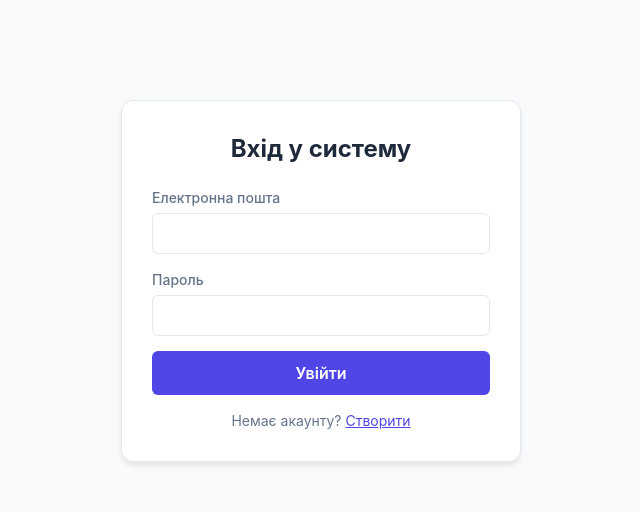
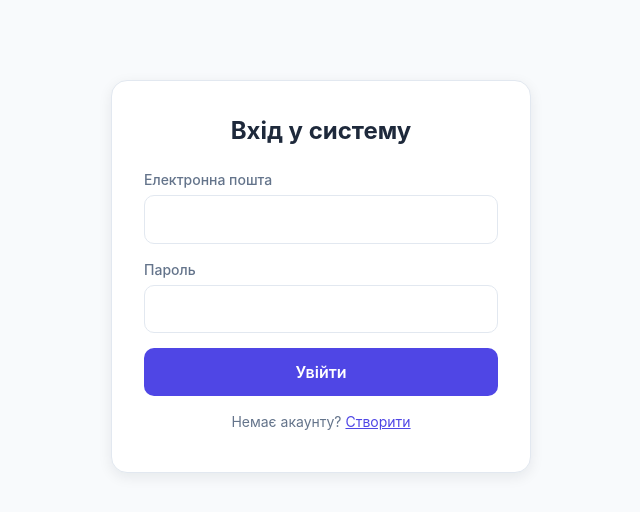
Before and after one commit to Fosteredr/habit-tracker, a React app in the folder frontend/: page / in a window 1280 px wide. Shown: the top 512 px of the page, without its empty margins (319-959 px from the left). Built offline with nearby package versions, Linux system fonts and the light colour scheme; the HTML template or start-up script is replaced by a standard one.

Commit message:
Update index.css

```diff
--- a/frontend/src/index.css
+++ b/frontend/src/index.css
@@ -1,4 +1,5 @@
 /* frontend/src/index.css */
+
 :root {
   --bg-main: #f8fafc;
   --bg-card: #ffffff;
@@ -7,7 +8,10 @@
   --primary: #4f46e5;
   --primary-hover: #4338ca;
   --success: #10b981;
+  --success-hover: #059669;
+  --danger: #ef4444;
   --border: #e2e8f0;
+  --shadow: 0 4px 14px rgba(15, 23, 42, 0.08);
 
   --mood-1: #ef4444;
   --mood-2: #f97316;
@@ -23,19 +27,43 @@
   font-family: -apple-system, BlinkMacSystemFont, "Segoe UI", Roboto, Helvetica, Arial, sans-serif;
 }
 
+html,
+body,
+#root {
+  min-height: 100%;
+}
+
 body {
   background-color: var(--bg-main);
   color: var(--text-main);
   line-height: 1.5;
 }
 
+button,
+input,
+textarea {
+  font: inherit;
+}
+
+button {
+  cursor: pointer;
+}
+
+button:focus-visible,
+input:focus-visible,
+textarea:focus-visible {
+  outline: 2px solid var(--primary);
+  outline-offset: 2px;
+}
+
+/* Авторизація */
 .auth-container {
-  max-width: 400px;
-  margin: 100px auto;
-  padding: 30px;
+  max-width: 420px;
+  margin: 80px auto;
+  padding: 32px;
   background: var(--bg-card);
-  border-radius: 12px;
-  box-shadow: 0 4px 6px -1px rgb(0 0 0 / 0.1);
+  border-radius: 16px;
+  box-shadow: var(--shadow);
   border: 1px solid var(--border);
 }
 
@@ -59,35 +87,43 @@ body {
 }
 
 .form-input {
-  width: 100px;
   width: 100%;
-  padding: 10px;
+  padding: 12px 14px;
   border: 1px solid var(--border);
-  border-radius: 6px;
+  border-radius: 10px;
   font-size: 15px;
   outline: none;
+  background: #fff;
+  transition: border-color 0.2s, box-shadow 0.2s;
 }
 
 .form-input:focus {
   border-color: var(--primary);
+  box-shadow: 0 0 0 3px rgba(79, 70, 229, 0.12);
 }
 
 .btn {
-  display: block;
+  display: inline-flex;
+  align-items: center;
+  justify-content: center;
   width: 100%;
-  padding: 12px;
+  padding: 12px 16px;
   background-color: var(--primary);
   color: white;
   border: none;
-  border-radius: 6px;
+  border-radius: 10px;
   font-size: 16px;
   font-weight: 600;
   cursor: pointer;
-  transition: background-color 0.2s;
+  transition: background-color 0.2s, transform 0.08s ease;
 }
 
 .btn:hover {
   background-color: var(--primary-hover);
+}
+
+.btn:active {
+  transform: translateY(1px);
 }
 
 .auth-toggle {
@@ -96,6 +132,7 @@ body {
   font-size: 14px;
   color: var(--text-muted);
   cursor: pointer;
+  user-select: none;
 }
 
 .auth-toggle span {
@@ -103,69 +140,82 @@ body {
   text-decoration: underline;
 }
 
-/* Стилі Головного Дашборду */
+/* Дашборд */
 .dashboard {
-  max-width: 1000px;
-  margin: 40px auto;
-  padding: 0 20px;
+  max-width: 1100px;
+  margin: 36px auto;
+  padding: 0 20px 24px;
 }
 
 .header {
   display: flex;
   justify-content: space-between;
   align-items: center;
-  margin-bottom: 30px;
-  padding-bottom: 15px;
+  gap: 16px;
+  margin-bottom: 28px;
+  padding-bottom: 16px;
   border-bottom: 1px solid var(--border);
+}
+
+.header h1 {
+  font-size: 28px;
+  line-height: 1.2;
 }
 
 .grid {
   display: grid;
   grid-template-columns: 2fr 1fr;
-  gap: 30px;
-}
-
-@media (max-width: 768px) {
-  .grid {
-    grid-template-columns: 1fr;
-  }
+  gap: 24px;
+  align-items: start;
 }
 
 .card {
   background: var(--bg-card);
   padding: 24px;
-  border-radius: 12px;
+  border-radius: 16px;
   border: 1px solid var(--border);
-  box-shadow: 0 1px 3px rgb(0 0 0 / 0.05);
+  box-shadow: var(--shadow);
   margin-bottom: 20px;
 }
 
 .card-title {
   font-size: 18px;
-  font-weight: 600;
-  margin-bottom: 15px;
+  font-weight: 700;
+  margin-bottom: 16px;
   display: flex;
   align-items: center;
   gap: 8px;
 }
 
+/* Звички */
 .habit-item {
   display: flex;
   justify-content: space-between;
   align-items: center;
-  padding: 12px;
+  gap: 16px;
+  padding: 14px 12px;
   border: 1px solid var(--border);
-  border-radius: 8px;
+  border-radius: 12px;
   margin-bottom: 10px;
   background: var(--bg-main);
 }
 
 .habit-btn {
-  padding: 6px 12px;
+  padding: 8px 14px;
   border: none;
-  border-radius: 6px;
+  border-radius: 999px;
   cursor: pointer;
-  font-weight: 500;
+  font-weight: 600;
+  transition: transform 0.08s ease, opacity 0.2s;
+  white-space: nowrap;
+}
+
+.habit-btn:hover {
+  opacity: 0.95;
+}
+
+.habit-btn:active {
+  transform: translateY(1px);
 }
 
 .habit-btn.pending {
@@ -178,30 +228,101 @@ body {
   color: white;
 }
 
+/* Настрій */
 .mood-selector {
   display: flex;
   justify-content: space-between;
-  margin-bottom: 15px;
+  gap: 10px;
+  margin-bottom: 16px;
+  flex-wrap: wrap;
 }
 
 .mood-btn {
-  width: 45px;
-  height: 45px;
+  width: 46px;
+  height: 46px;
   border-radius: 50%;
   border: 2px solid transparent;
   cursor: pointer;
-  font-size: 20px;
+  font-size: 18px;
   display: flex;
   align-items: center;
   justify-content: center;
-  transition: transform 0.1s;
+  transition: transform 0.1s, border-color 0.2s, opacity 0.2s;
+  flex: 0 0 auto;
 }
 
 .mood-btn:hover {
-  transform: scale(1.1);
+  transform: scale(1.06);
 }
 
 .mood-btn.active {
   border-color: var(--text-main);
-  transform: scale(1.1);
+  transform: scale(1.06);
 }
+
+/* Дрібні покращення для тексту */
+p {
+  margin-bottom: 8px;
+}
+
+strong {
+  font-weight: 700;
+}
+
+/* Картка статистики */
+.card p {
+  font-size: 14px;
+  color: var(--text-main);
+}
+
+/* Простий графік для аналітики */
+.card [style*="height: 120px"] {
+  overflow: hidden;
+}
+
+.card [style*="textAlign: center"] {
+  min-width: 0;
+}
+
+/* Адаптивність */
+@media (max-width: 900px) {
+  .grid {
+    grid-template-columns: 1fr;
+  }
+
+  .header {
+    flex-direction: column;
+    align-items: flex-start;
+  }
+}
+
+@media (max-width: 640px) {
+  .dashboard {
+    padding: 0 12px 20px;
+    margin-top: 20px;
+  }
+
+  .auth-container {
+    margin: 40px 12px;
+    padding: 24px;
+  }
+
+  .card {
+    padding: 18px;
+  }
+
+  .habit-item {
+    flex-direction: column;
+    align-items: flex-start;
+  }
+
+  .habit-item > div:last-child {
+    width: 100%;
+    justify-content: flex-start;
+    flex-wrap: wrap;
+  }
+
+  .mood-selector {
+    justify-content: flex-start;
+  }
+}
```
